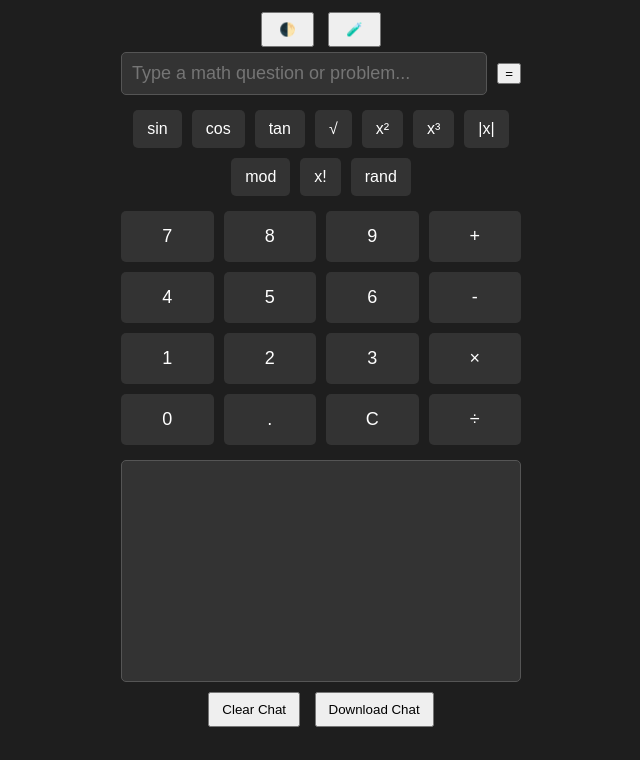
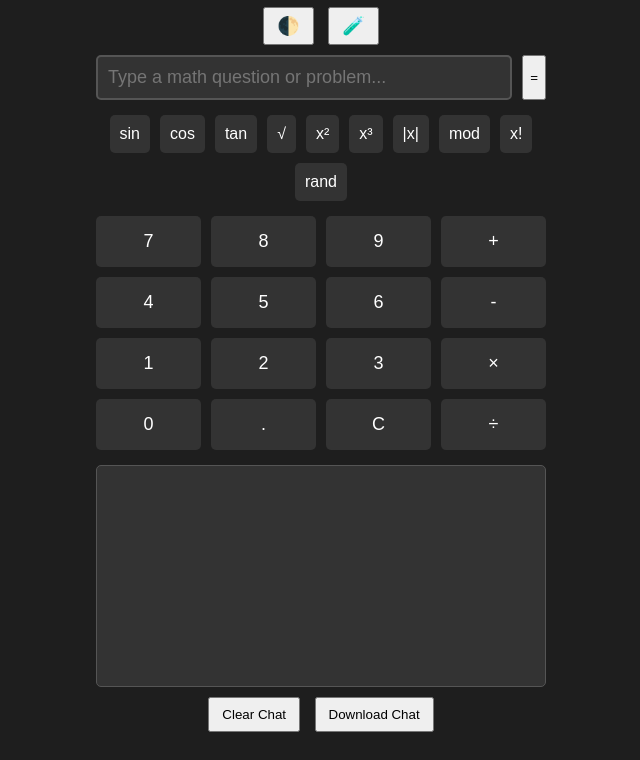
Before and after one commit to Damlard01/jerry-chatbot, a plain HTML site: page jerry-web/index.html in a window 1280 px wide. Both pictures are taken after a click on the button "Toggle Light/Dark Mode". Shown: the part 89-849 px from the top of the page, without its empty margins (319-959 px from the left). Drawn offline with Linux system fonts and the light colour scheme.

Commit message:
Update style.css

```diff
--- a/jerry-web/style.css
+++ b/jerry-web/style.css
@@ -1,6 +1,6 @@
 body {
   font-family: Arial, sans-serif;
-  background-color: #f5f5f5;
+  background-color: #f9f9f9;
   color: #333;
   padding: 20px;
   transition: background-color 0.3s, color 0.3s;
@@ -12,7 +12,7 @@ body {
 }
 
 .container {
-  max-width: 400px;
+  max-width: 450px;
   margin: 0 auto;
   text-align: center;
 }
@@ -21,48 +21,56 @@ h1 {
   margin-bottom: 10px;
 }
 
-#toggle-mode, #toggle-scientific {
-  margin: 5px;
-  padding: 8px 16px;
+.toggle-buttons {
+  margin-bottom: 10px;
+}
+
+.toggle-buttons button {
+  margin: 0 5px;
+  padding: 6px 12px;
+  font-size: 18px;
   cursor: pointer;
 }
 
 .display-container {
   display: flex;
-  justify-content: space-between;
-  align-items: center;
   gap: 10px;
   margin-bottom: 15px;
 }
 
 #expression {
-  width: 100%;
+  flex: 1;
   padding: 10px;
   font-size: 18px;
-  border: 1px solid #ccc;
+  border: 2px solid #ccc;
   border-radius: 5px;
+  outline: none;
+}
+
+#expression.error {
+  border-color: red;
+  background-color: #ffe5e5;
 }
 
 .function-buttons, .scientific-buttons {
   display: flex;
+  flex-wrap: wrap;
   justify-content: center;
   gap: 10px;
   margin-bottom: 15px;
-  flex-wrap: wrap;
 }
 
 .function-buttons button, .scientific-buttons button {
-  padding: 10px 14px;
+  padding: 10px;
   font-size: 16px;
   border: none;
-  background-color: #cfd8dc;
+  background-color: #d0e6f7;
   border-radius: 5px;
   cursor: pointer;
-  transition: background-color 0.2s;
 }
 
 .function-buttons button:hover, .scientific-buttons button:hover {
-  background-color: #b0bec5;
+  background-color: #b0d4f1;
 }
 
 .calculator-buttons {
@@ -75,15 +83,14 @@ h1 {
 .calculator-buttons button {
   padding: 15px;
   font-size: 18px;
+  background-color: #e0e0e0;
+  border: none;
+  border-radius: 5px;
   cursor: pointer;
-  border: none;
-  background-color: #e0e0e0;
-  border-radius: 5px;
-  transition: background-color 0.2s;
 }
 
 .calculator-buttons button:hover {
-  background-color: #d0d0d0;
+  background-color: #ccc;
 }
 
 .chat-box {
@@ -107,11 +114,15 @@ h1 {
   cursor: pointer;
 }
 
+.hidden {
+  display: none;
+}
+
 .dark-mode .calculator-buttons button,
-.dark-mode .chat-box,
+.dark-mode .function-buttons button,
+.dark-mode .scientific-buttons button,
 .dark-mode #expression,
-.dark-mode .function-buttons button,
-.dark-mode .scientific-buttons button {
+.dark-mode .chat-box {
   background-color: #333;
   color: #fff;
   border-color: #555;
@@ -122,7 +133,3 @@ h1 {
 .dark-mode .scientific-buttons button:hover {
   background-color: #444;
 }
-
-.hidden {
-  display: none;
-}
```
